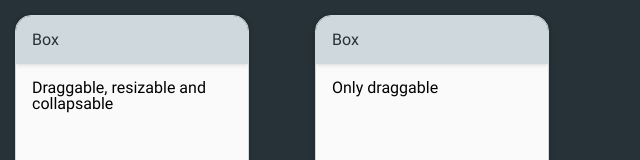
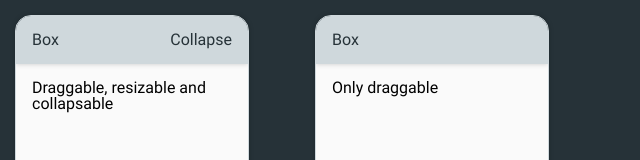
Before and after one commit to iding-ir/typescript-windows, a React (Create React App) app: page / in a window 1280 px wide. Shown: the top 160 px of the page, without its empty margins (0-640 px from the left). Built offline with nearby package versions, Linux system fonts and the light colour scheme.

Commit message:
Add collapse button

```diff
--- a/src/components/Window.tsx
+++ b/src/components/Window.tsx
@@ -85,33 +85,35 @@ const Window = (props: WindowProps) => {
     });
   };
 
+  const handleCollapse = () => {
+    setWindowsDisplays({
+      ...windowsDisplays,
+      [name]: !windowsDisplays[name],
+    });
+  };
+
   const handleZIndex = () => {
     setZIndex(zIndex + 1);
 
     setLocalZIndex(zIndex + 2);
   };
 
-  const handleCollapse = () => {
-    if (!collapsable) {
-      return;
-    }
-
-    setWindowsDisplays({
-      ...windowsDisplays,
-      [name]: !windowsDisplays[name],
-    });
+  const renderCollapse = () => {
+    return collapsable ? (
+      <div className="collapse" onClick={handleCollapse}>
+        Collapse
+      </div>
+    ) : null;
   };
 
   const renderHandler = () => {
     const classNames = "header " + (draggable && "draggable-header");
 
     return (
-      <div
-        className={classNames}
-        onClick={handleZIndex}
-        onDoubleClick={handleCollapse}
-      >
-        {title ? t(title) : null}
+      <div className={classNames} onClick={handleZIndex}>
+        <div className="title">{title ? t(title) : null}</div>
+
+        {renderCollapse()}
       </div>
     );
   };
--- a/src/components/Windows.css
+++ b/src/components/Windows.css
@@ -15,6 +15,7 @@
 }
 
 .header {
+  display: flex;
   position: relative;
   width: 100%;
   height: 3rem;
@@ -32,6 +33,14 @@
   cursor: move;
 }
 
+.title {
+  flex-grow: 10;
+}
+
+.buttons {
+  margin-left: 1rem;
+}
+
 .body {
   padding: 1rem;
   background-color: #fafafa;
```
